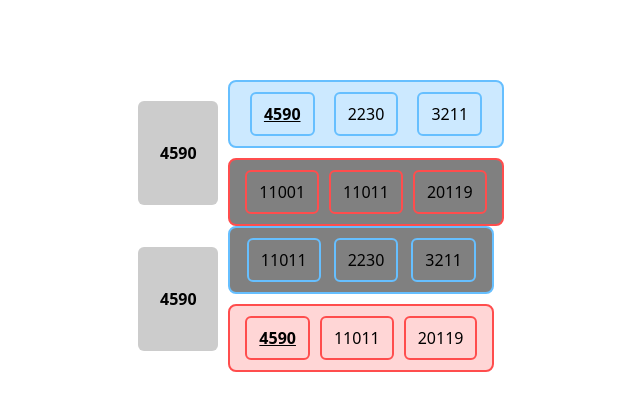
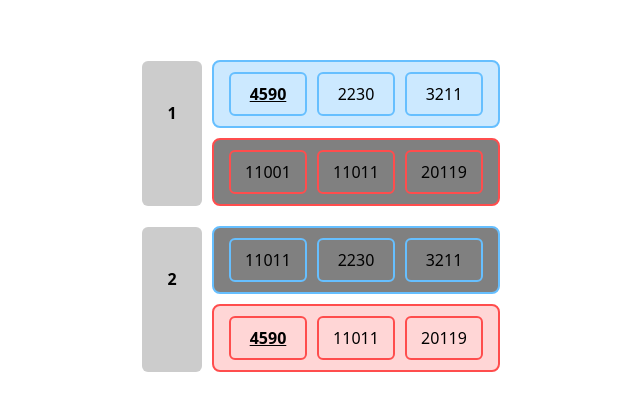
Before and after one commit to NoamRosenberg08/Auto-Queueing, a React (Vite) app in the folder react/auto-queueing/: page / in a window 1280 px wide. Shown: the part 174-584 px from the top of the page, without its empty margins (319-959 px from the left). Built offline with nearby package versions, Linux system fonts and the light colour scheme.

Commit message:
made alliance filled and not alliance shadowed

```diff
--- a/react/auto-queueing/src/App.tsx
+++ b/react/auto-queueing/src/App.tsx
@@ -9,13 +9,13 @@ function App() {
   return (
     <>
       <MatchView
-        matchNumber={4590}
+        matchNumber={1}
         blueAlliance={[4590, 2230, 3211]}
         redAlliance={[11001, 11011, 20119]}
       />
 
       <MatchView
-        matchNumber={4590}
+        matchNumber={2}
         blueAlliance={[11011, 2230, 3211]}
         redAlliance={[4590, 11011, 20119]}
       />
--- a/react/auto-queueing/src/components/match/MatchView.tsx
+++ b/react/auto-queueing/src/components/match/MatchView.tsx
@@ -13,6 +13,7 @@ function MatchView({ matchNumber, blueAlliance, redAlliance }: MatchViewProps) {
   const isRedHighlighted = redAlliance.includes(config.TeamNumber);
 
   return (
+    <>
       <div className="match-view">
         <div className="match-number">{matchNumber}</div>
 
@@ -52,6 +53,8 @@ function MatchView({ matchNumber, blueAlliance, redAlliance }: MatchViewProps) {
           </div>
         </div>
       </div>
+      <div className="spacer" />
+    </>
   );
 }
 
--- a/react/auto-queueing/src/components/match/MatchViewing.css
+++ b/react/auto-queueing/src/components/match/MatchViewing.css
@@ -9,7 +9,8 @@
   padding: 40px 10px;
   text-align: center;
   font-weight: bold;
-  min-width: 60px;
+  min-width: 40px;
+  min-height: 65px;
   border-radius: 6px;
   color: black;
 }
@@ -33,6 +34,7 @@
   border-radius: 6px;
   padding: 8px 12px;
   margin: 0 5px;
+  min-width: 50px;
   color: black;
 }
 
@@ -76,3 +78,7 @@
   font-weight: bold;
   text-decoration: underline;
 }
+
+.spacer {
+  height: 20px;
+}
```
Lines whose indentation alone changed are shown as unchanged.
